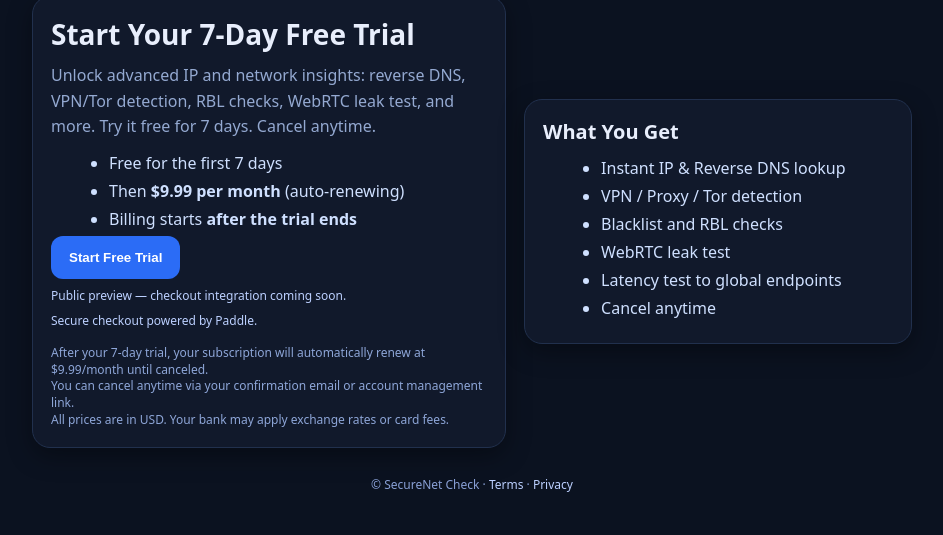
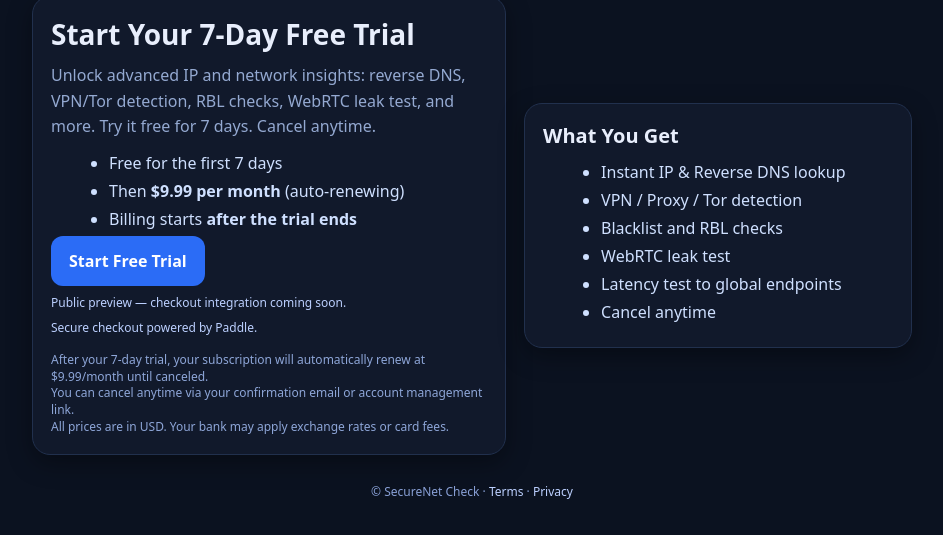
Before and after one commit to godman-cyber/my-website, a plain HTML site: page pricing.html in a window 1280 px wide. Shown: the part 103-638 px from the top of the page, without its empty margins (168-1111 px from the left). Drawn offline with Linux system fonts and the light colour scheme; a script that the page names is missing.

Commit message:
Update pricing.html

```diff
--- a/pricing.html
+++ b/pricing.html
@@ -62,7 +62,7 @@
         <li>Billing starts <b>after the trial ends</b></li>
       </ul>
 
-      <button id="checkoutBtn" class="btn">Start Free Trial</button>
+      <a class="btn" href="https://www.securenetcheck.net/">Start Free Trial</a>
       <div class="sub">Public preview — checkout integration coming soon.</div>
       <div class="sub">Secure checkout powered by Paddle.</div>
 
```
